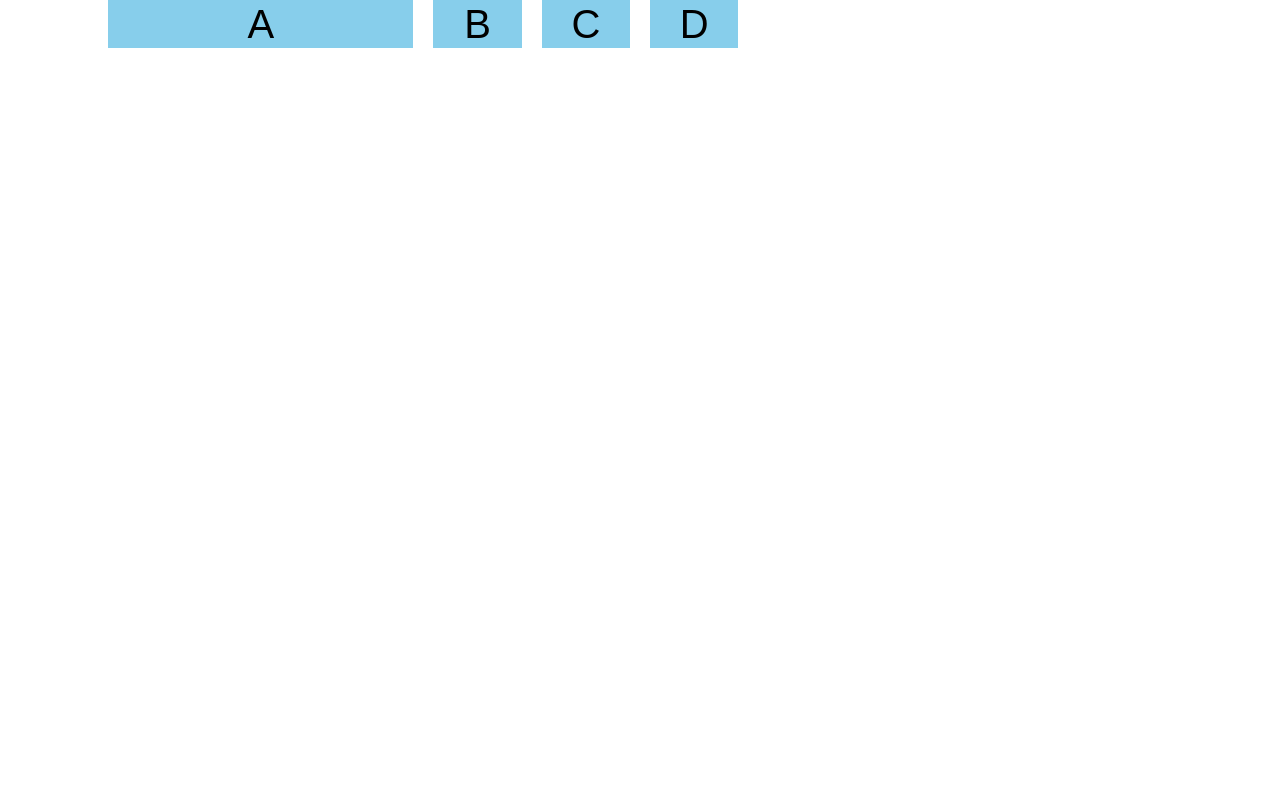
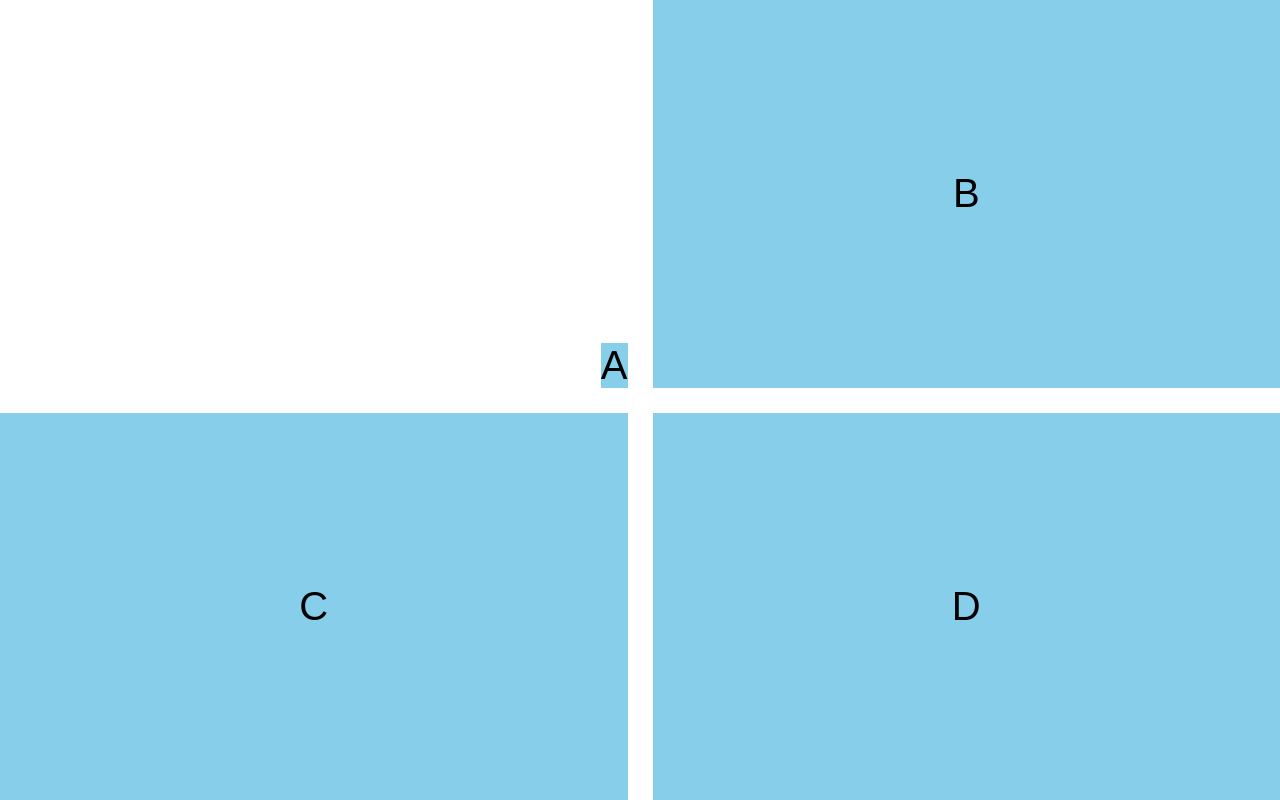
Before and after one commit to errydaycode/css, a plain HTML site: page Responsive Web Design Principles/css grid/grid.html in a window 1280 px wide. Drawn offline with Linux system fonts and the light colour scheme.

Commit message:
finished lear css grid

```diff
--- a/Responsive Web Design Principles/css grid/grid.css
+++ b/Responsive Web Design Principles/css grid/grid.css
@@ -20,15 +20,15 @@ body {
 .container{
     display: grid;
     height: 100vh;
-    gap: 20px;
-    grid-template: repeat(12, 1fr) /repeat(12, 1fr);
+    gap: 25px;
+    grid-template: repeat(2, 1fr) /repeat(2, 1fr);
 
 }
 
 
 .box-1{
 
-   grid-column: 2/5;
+    place-self: end;
 }
 
 .box-2{
```
